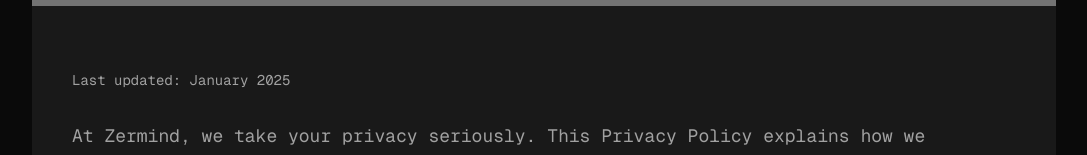
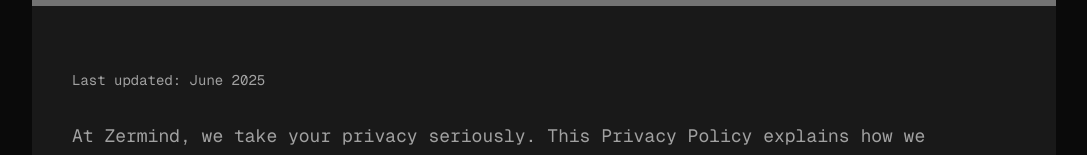
Before and after one commit to welovekiteboarding/zermind, a Next.js app: page /privacy in a window 1280 px wide. Shown: the part 204-359 px from the top of the page, without its empty margins (96-1183 px from the left). Built offline with nearby package versions, Linux system fonts and the light colour scheme.

Commit message:
some cleanup

```diff
--- a/src/components/privacy-policy.tsx
+++ b/src/components/privacy-policy.tsx
@@ -41,7 +41,7 @@
           </CardHeader>
           <CardContent className="p-6 sm:p-10">
             <div className="mb-8 text-sm text-muted-foreground">
-              <p>Last updated: January 2025</p>
+              <p>Last updated: June 2025</p>
             </div>
 
             <div className="prose prose-neutral max-w-none mb-8">
--- a/src/components/terms-of-use.tsx
+++ b/src/components/terms-of-use.tsx
@@ -41,7 +41,7 @@
           </CardHeader>
           <CardContent className="p-6 sm:p-10">
             <div className="mb-8 text-sm text-muted-foreground">
-              <p>Last updated: January 2025</p>
+              <p>Last updated: June 2025</p>
             </div>
 
             <div className="prose prose-neutral max-w-none mb-8">
```
Also changed, not shown: 4 other files (tests, documents, lock files or other folders).
